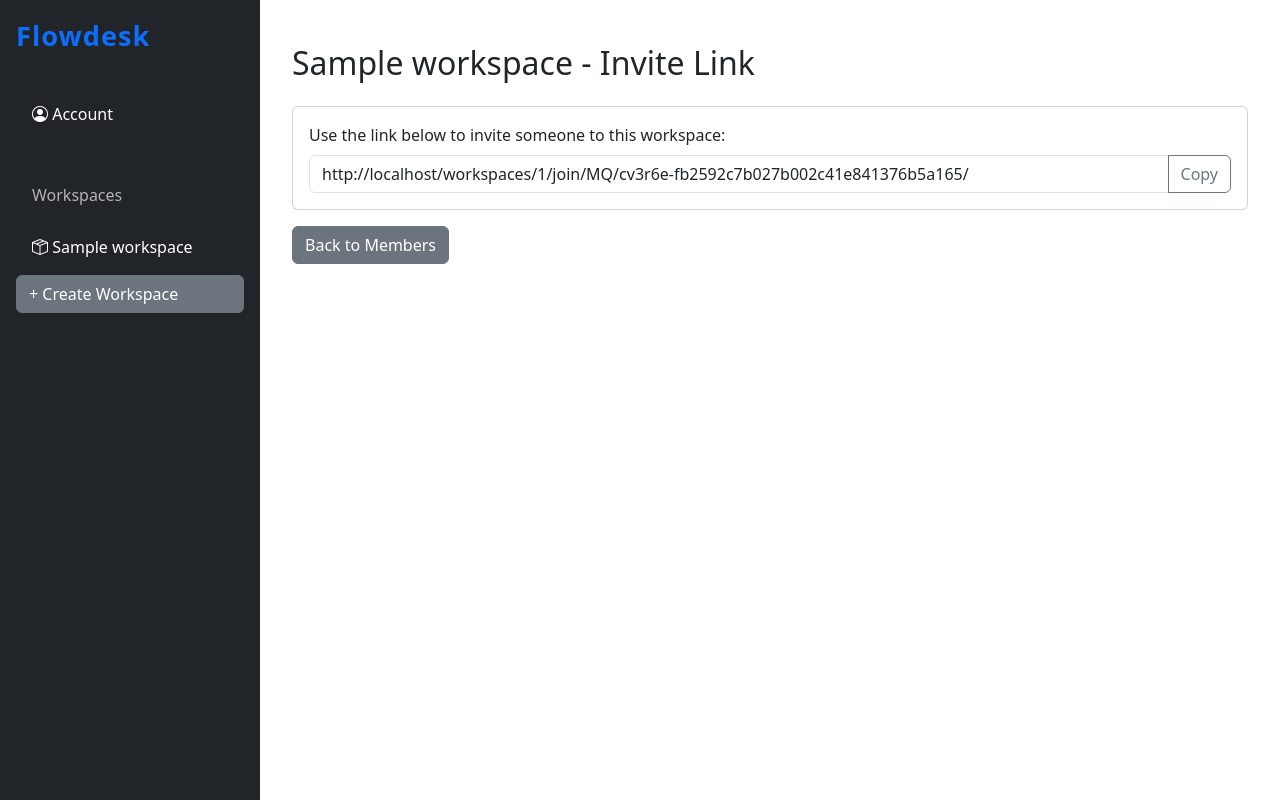
After one commit to yagginov/flowdesk, a Django app: page /workspaces/1/invite/ in a window 1280 px wide. The commit adds this page. Run offline with Django 5.2, Linux system fonts and the light colour scheme; a user stored in the database is signed in; tables that the repository leaves empty hold one stand-in row (values such as "Sample post"); parts of the project's set-up code (start-up, migrations or seed data) failed here and were passed over.

Commit message:
impletented workspace invite system

```diff
--- /dev/null
+++ b/flowdesk/services/workspace_invite.py
@@ -0,0 +1,26 @@
+from django.contrib.auth.tokens import PasswordResetTokenGenerator
+from django.utils.http import urlsafe_base64_encode
+from django.utils.encoding import force_bytes
+from django.urls import reverse
+
+
+class WorkspaceInviteTokenGenerator(PasswordResetTokenGenerator):
+    def _make_hash_value(self, user, timestamp):
+        return f"{user.pk}{timestamp}{user.is_active}"
+
+
+workspace_invite_token = WorkspaceInviteTokenGenerator()
+
+
+def generate_invite_link(request, workspace, invited_user):
+    token = workspace_invite_token.make_token(invited_user)
+    uid = urlsafe_base64_encode(force_bytes(invited_user.pk))
+
+    link = request.build_absolute_uri(
+        reverse("flowdesk:workspace-join", kwargs={
+            "workspace_id": workspace.pk,
+            "uidb64": uid,
+            "token": token,
+        })
+    )
+    return link
--- a/flowdesk/urls.py
+++ b/flowdesk/urls.py
@@ -8,6 +8,8 @@ from flowdesk.views import (
     WorkspaceCreateView,
     WorkspaceUpdateView,
     WorkspaceDeleteView,
+    WorkspaceInviteView,
+    WorkspaceJoinView,
     TagCreateView,
     TagUpdateView,
     TagDeleteView,
@@ -55,6 +57,8 @@ urlpatterns = [
         WorkspaceDeleteView.as_view(),
         name="workspace-delete",
     ),
+    path("workspaces/<int:workspace_id>/invite/", WorkspaceInviteView.as_view(), name="workspace-invite"),
+    path("workspaces/<int:workspace_id>/join/<uidb64>/<token>/", WorkspaceJoinView.as_view(), name="workspace-join"),
     path(
         "workspaces/<int:workspace_pk>/tags/create/",
         TagCreateView.as_view(),
--- a/flowdesk/views.py
+++ b/flowdesk/views.py
@@ -8,6 +8,9 @@ from django.db.models import Max, QuerySet
 from django.db import IntegrityError
 from django.contrib import messages
 from django.http import HttpResponseRedirect
+from django.shortcuts import get_object_or_404, redirect, render
+from django.utils.http import urlsafe_base64_decode
+from django.contrib.auth import get_user_model
 
 from flowdesk.models import (
     Workspace,
@@ -27,6 +30,9 @@ from flowdesk.forms import (
     CommentForm,
 )
 from flowdesk.mixins import WorkspaceAccessMixin
+from flowdesk.services.workspace_invite import generate_invite_link, workspace_invite_token
+
+User = get_user_model()
 
 
 class IndexView(LoginRequiredMixin, generic.TemplateView):
@@ -49,6 +55,59 @@ class WorkspaceMembersView(
 
     def get_queryset(self) -> QuerySet:
         return Workspace.objects.prefetch_related("memberships__user__profile")
+
+
+class WorkspaceInviteView(LoginRequiredMixin, generic.DetailView):
+    model = Workspace
+    template_name = "flowdesk/invite_link.html"
+    pk_url_kwarg = "workspace_id"
+    context_object_name = "workspace"
+
+    def get_context_data(self, **kwargs):
+        context = super().get_context_data(**kwargs)
+        workspace = self.get_object()
+
+        if not workspace.memberships.filter(
+            user=self.request.user,
+            role__in=[WorkspaceMember.Roles.OWNER, WorkspaceMember.Roles.ADMIN]
+        ).exists():
+            messages.error(self.request, "You do not have permission to generate invites.")
+            context["invite_link"] = None
+        else:
+            context["invite_link"] = generate_invite_link(self.request, workspace, self.request.user)
+        return context
+
+
+class WorkspaceJoinView(LoginRequiredMixin, generic.RedirectView):
+    permanent = False
+
+    def get_redirect_url(self, *args, **kwargs):
+        workspace_id = kwargs.get("workspace_id")
+        uidb64 = kwargs.get("uidb64")
+        token = kwargs.get("token")
+
+        workspace = get_object_or_404(Workspace, pk=workspace_id)
+
+        try:
+            uid = urlsafe_base64_decode(uidb64).decode()
+            inviter = User.objects.get(pk=uid)
+        except (TypeError, ValueError, OverflowError, User.DoesNotExist):
+            inviter = None
+
+        if inviter and workspace_invite_token.check_token(inviter, token):
+            membership, created = WorkspaceMember.objects.get_or_create(
+                user=self.request.user,
+                workspace=workspace,
+                defaults={"role": WorkspaceMember.Roles.GUEST},
+            )
+            if created:
+                messages.success(self.request, f"You have joined {workspace.name} as Guest.")
+            else:
+                messages.info(self.request, f"You are already a member of {workspace.name}.")
+            return reverse("flowdesk:workspace-members", kwargs={"pk": workspace.id})
+
+        messages.error(self.request, "Invalid or expired invitation link.")
+        return reverse("flowdesk:index")
 
 
 class WorkspaceTagsView(LoginRequiredMixin, WorkspaceAccessMixin, generic.DetailView):
--- /dev/null
+++ b/templates/flowdesk/invite_link.html
@@ -0,0 +1,30 @@
+{% extends "base.html" %}
+{% load static %}
+
+{% block content %}
+<div class="container mt-4">
+  <h2 class="mb-4">{{ workspace.name }} - Invite Link</h2>
+
+  <div class="card p-3 mb-3">
+    <p class="mb-2">Use the link below to invite someone to this workspace:</p>
+
+    <div class="input-group">
+      <input type="text" class="form-control" id="inviteLink" value="{{ invite_link }}" readonly>
+      <button class="btn btn-outline-secondary" type="button" id="copyButton">Copy</button>
+    </div>
+  </div>
+
+  <a href="{% url 'flowdesk:workspace-members' workspace.id %}" class="btn btn-secondary">
+    Back to Members
+  </a>
+</div>
+
+<script>
+document.getElementById("copyButton").addEventListener("click", function() {
+    const copyText = document.getElementById("inviteLink");
+    copyText.select();
+    copyText.setSelectionRange(0, 99999);
+    document.execCommand("copy");
+});
+</script>
+{% endblock %}
```
Also changed, not shown: flowdesk/templatetags/workspace_tags.py (added, +13 -0 lines), templates/flowdesk/workspace_members.html (+10 -2 lines), flowdesk/services/__init__.py (added), flowdesk/templatetags/__init__.py (added).
